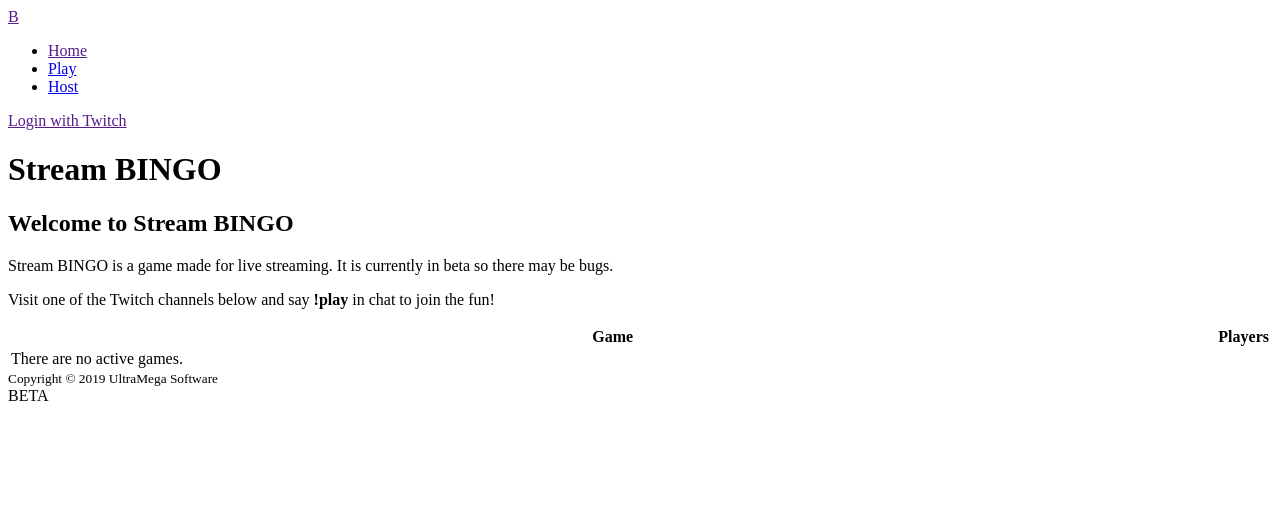
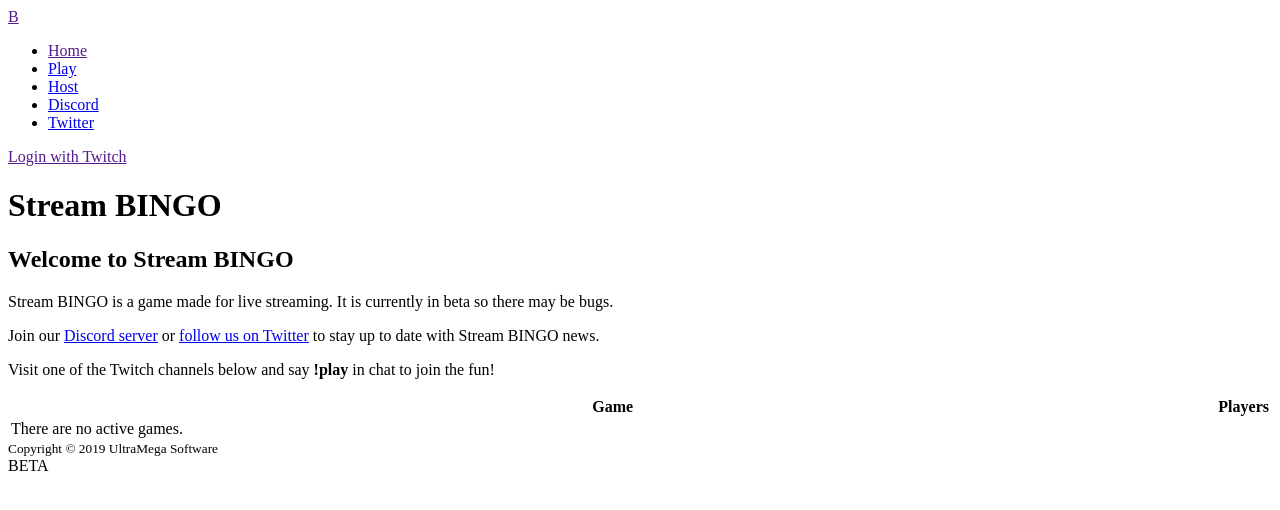
Before and after one commit to TheVilleOrg/streambingo, a PHP site: page /inc/views/index/index.php in a window 1280 px wide. Shown: the top 510 px of the page. Run offline with PHP 8.4, Linux system fonts and the light colour scheme; data that the repository does not hold is empty; some libraries are stand-ins or nearby versions.

Commit message:
Add Discord and Twitter links

```diff
--- a/src/inc/views/_header.php
+++ b/src/inc/views/_header.php
@@ -20,6 +20,8 @@
             <li><a href="<?php echo $app['basePath']; ?>">Home</a></li>
             <li><a href="<?php echo $app['basePath']; ?>play">Play</a></li>
             <li><a href="<?php echo $app['basePath']; ?>host">Host</a></li>
+            <li><a href="https://discord.io/StreamBingo" target="_blank">Discord</a></li>
+            <li><a href="https://twitter.com/streambingolive" target="_blank">Twitter</a></li>
         </ul>
         <span id="user">
 <?php if ($app['user']['loggedIn']): ?>
--- a/src/inc/views/host/beta/index.php
+++ b/src/inc/views/host/beta/index.php
@@ -2,4 +2,5 @@
         <h2>Closed Beta</h2>
         <p>Hosting games is currently closed to the public. Only authorized accounts are able to use this feature at this time.</p>
         <p>You may see a list of existing games on the <a href="<?php echo $app['basePath']; ?>">home page</a>. To join as a player, go to one of the streams and say <strong>!play</strong> in chat.</p>
+        <p>Join our <a href="https://discord.io/StreamBingo" target="_blank">Discord server</a> or <a href="https://twitter.com/streambingolive" target="_blank">follow us on Twitter</a> to stay up to date with Stream BINGO news.</p>
 <?php require __DIR__ . '/../../_footer.php'; ?>
--- a/src/inc/views/index/index.php
+++ b/src/inc/views/index/index.php
@@ -1,6 +1,7 @@
 <?php require __DIR__ . '/../_header.php'; ?>
 		<h2>Welcome to Stream <span class="letter-b">B</span><span class="letter-i">I</span><span class="letter-n">N</span><span class="letter-g">G</span><span class="letter-o">O</span></h2>
         <p>Stream <span class="letter-b">B</span><span class="letter-i">I</span><span class="letter-n">N</span><span class="letter-g">G</span><span class="letter-o">O</span> is a game made for live streaming. It is currently in beta so there may be bugs.</p>
+        <p>Join our <a href="https://discord.io/StreamBingo" target="_blank">Discord server</a> or <a href="https://twitter.com/streambingolive" target="_blank">follow us on Twitter</a> to stay up to date with Stream BINGO news.</p>
         <p>Visit one of the Twitch channels below and say <strong>!play</strong> in chat to join the fun!</p>
 		<table id="game-list">
 			<tr>
--- a/src/inc/views/play/index.php
+++ b/src/inc/views/play/index.php
@@ -1,5 +1,6 @@
 <?php require __DIR__ . '/../_header.php'; ?>
         <noscript>JavaScript must be enabled to use this site.</noscript>
+        <p>Join our <a href="https://discord.io/StreamBingo" target="_blank">Discord server</a> or <a href="https://twitter.com/streambingolive" target="_blank">follow us on Twitter</a> to stay up to date with Stream BINGO news.</p>
         <div id="play">
             <div id="connection-status">Status: <span>Connecting...</span></div>
             <div id="cards">
```
